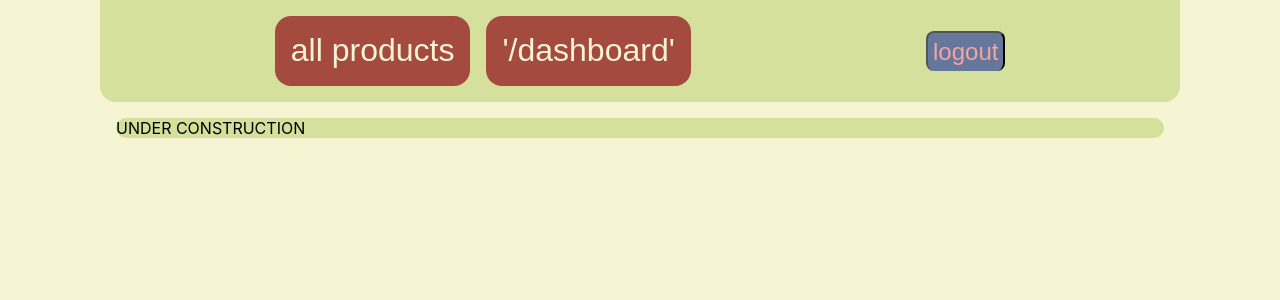
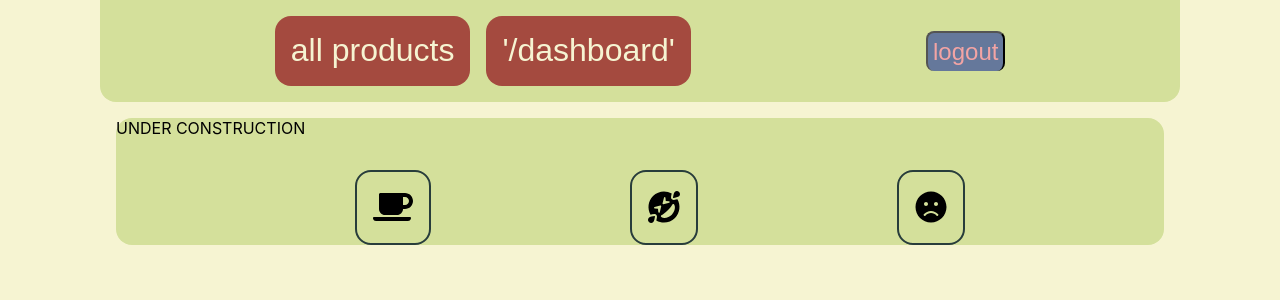
Before and after one commit to toltalchaos/GreenReview-API-projet2, a React (Create React App) app: page /create in a window 1280 px wide. Shown: the top 300 px of the page. Built offline with nearby package versions, Linux system fonts and the light colour scheme.

Commit message:
added icon selection, and undo btn - abandoned DDL

```diff
--- a/src/components/dashboard/pages/Create.jsx
+++ b/src/components/dashboard/pages/Create.jsx
@@ -2,6 +2,8 @@ import AuthContext from './../../../auth/AuthContext';
 import React, {useContext} from 'react';
 import styled from 'styled-components';
 import {Redirect, Link, useRouteMatch, Route, Switch} from 'react-router-dom';
+
+import {FormDDLInput} from './../../formshit/FormComponents'
 
 const CreateStyles = styled.div`
   background-color: #d4e09b;
@@ -21,6 +23,8 @@ const CreatePage = (props) => {
 
         <p> UNDER CONSTRUCTION</p>
 
+        <FormDDLInput></FormDDLInput>
+
         </CreateStyles>
         );
    }
--- a/src/components/formshit/FormComponents.jsx
+++ b/src/components/formshit/FormComponents.jsx
@@ -2,7 +2,7 @@ import React, {useState} from "react";
 import styled from "styled-components";
 
 import { FontAwesomeIcon } from '@fortawesome/react-fontawesome'
-import { faCoffee } from '@fortawesome/free-solid-svg-icons'
+import { faCoffee, faGrinSquintTears, faFrown, faUndo } from '@fortawesome/free-solid-svg-icons'
 
 const FormInputStyles = styled.div`
   color: grey;
@@ -30,6 +30,19 @@ const FormInputStyles = styled.div`
     color: #283d3b;
   }
 `;
+const FormListStyles = styled.ul`
+  list-style: none;
+  display: flex;
+  justify-content: space-evenly;
+  font-size: 2rem;
+  li{
+
+  border: 2px solid #283d3b;
+  padding: 1rem;
+  border-radius: 1rem;
+  }
+
+`
 
 const FormTextInput = (props) => {
   return (
@@ -45,34 +58,53 @@ const FormDDLInput = (props) => {
   const [chosen, setChosen] = useState(0);
 
 
-  function dropdownclick(evnt) {
+  function selectsvg(selected) {
+    //try create a stateful component "selected" when false return dropdown, when true, return selected?
+    setChosen(selected);
+    setSelected(true);
+    console.log("selected option")
 
   }
-  function selectsvg(selected) {
-    //try create a stateful component "selected" when false return dropdown, when true, return selected?
-    setChosen = selected;
-    setSelected = true;
-
+  function undoSelect(){
+    setChosen(0);
+    setSelected(false);
   }
 
 
 if(selected == false){
   return (
-    <div className="dropdown">
-      <button className="drpbtn" onClick={dropdownclick}>select</button>
-      <div className="ddl">
-          <button onClick={selectsvg(1)}><FontAwesomeIcon icon={faCoffee} /></button>
 
-      </div>
-    </div>
+        <FormListStyles>
+          <li onClick={() => {selectsvg(1)}}><FontAwesomeIcon icon={faCoffee} /></li>
+          <li onClick={() => {selectsvg(2)}}><FontAwesomeIcon icon={faGrinSquintTears} /></li>
+          <li onClick={() => {selectsvg(3)}}><FontAwesomeIcon icon={faFrown} /></li>
+        </FormListStyles>
 
   );
 }
   else{
     switch(chosen){
       case 1:
-        return (<FontAwesomeIcon icon={faCoffee} />);
+        return (
+        <FormListStyles>
+          <li><FontAwesomeIcon icon={faCoffee} /></li>
+          <li onClick={() => {undoSelect()}}><FontAwesomeIcon icon={faUndo} /></li>
+        </FormListStyles>
+        );
       break;
+      case 2:
+        return(<FormListStyles>
+          <li><FontAwesomeIcon icon={faGrinSquintTears} /></li>
+          <li onClick={() => {undoSelect()}}><FontAwesomeIcon icon={faUndo} /></li>
+        </FormListStyles>);
+      break;
+      case 3:
+        return(<FormListStyles>
+          <li><FontAwesomeIcon icon={faFrown} /></li>
+          <li onClick={() => {undoSelect()}}><FontAwesomeIcon icon={faUndo} /></li>
+        </FormListStyles>);
+      break;
+
 
       default: setSelected = false;
       break;
```
